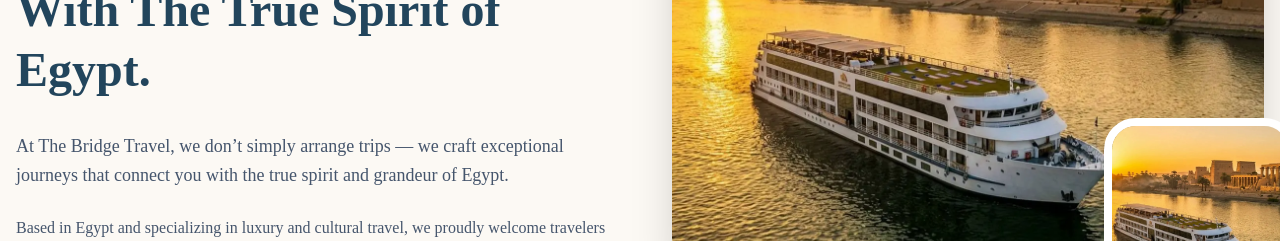
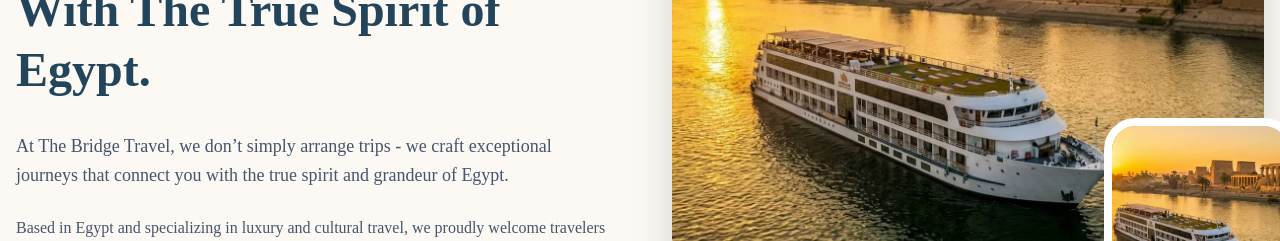
Before and after one commit to youssef-shaaban-dev/the-bridge-travel, a React (Vite) app: page /about-us in a window 1280 px wide. Shown: the part 900-1141 px from the top of the page. Built offline with nearby package versions, Linux system fonts and the light colour scheme.

Commit message:
Fix punctuation in AboutIntro component

```diff
--- a/src/components/pages/aboutUs/AboutIntro.jsx
+++ b/src/components/pages/aboutUs/AboutIntro.jsx
@@ -17,7 +17,7 @@ const AboutIntro = ({ image }) => {
                             Crafting Exceptional Journeys That Connect You With The True Spirit of Egypt.
                         </h2>
                         <p className="mb-6 text-lg text-slate-600 leading-relaxed font-medium">
-                            At The Bridge Travel, we don’t simply arrange trips — we craft exceptional journeys that connect you with the true spirit and grandeur of Egypt.
+                            At The Bridge Travel, we don’t simply arrange trips - we craft exceptional journeys that connect you with the true spirit and grandeur of Egypt.
                         </p>
                         <p className="text-slate-600 leading-relaxed">
                             Based in Egypt and specializing in luxury and cultural travel, we proudly welcome travelers from the USA, the UK, Australia, and around the world to discover Egypt in comfort, safety, and refined style.
```
